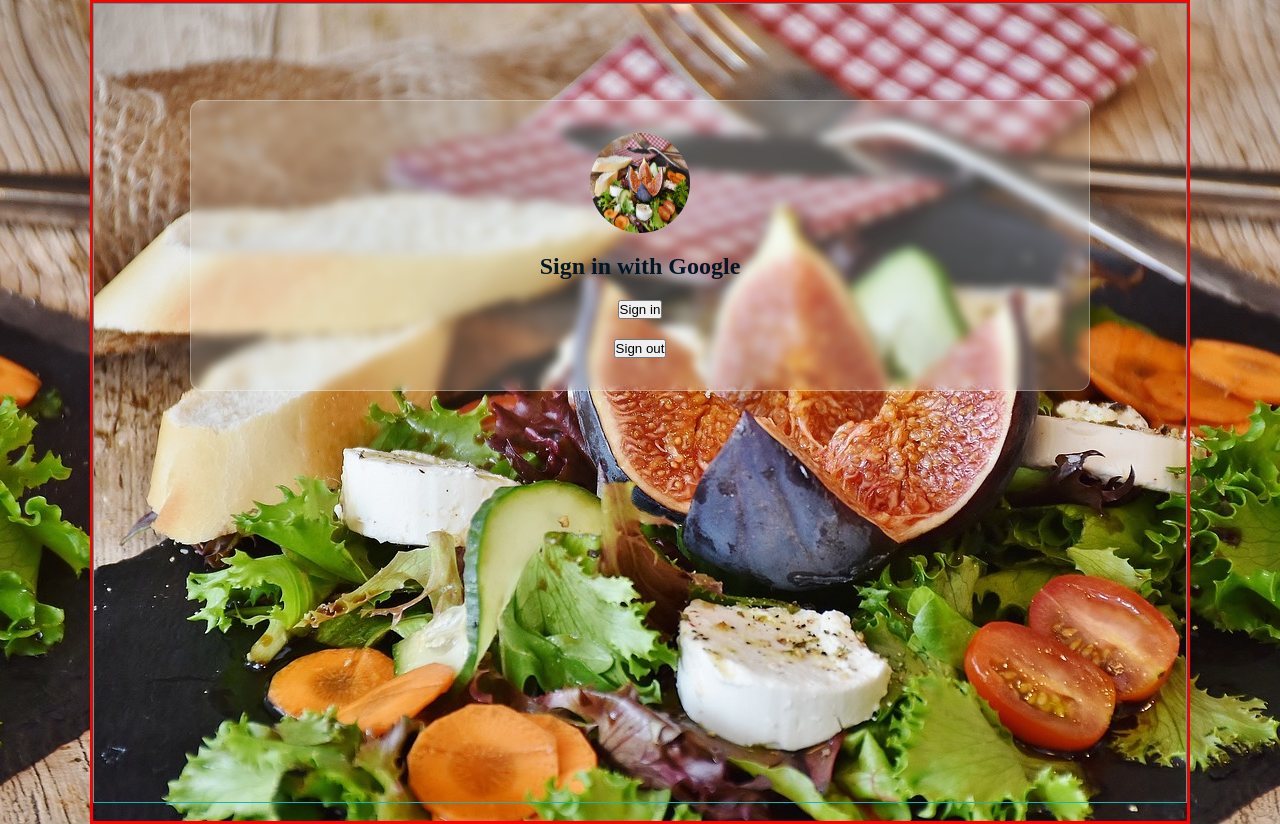
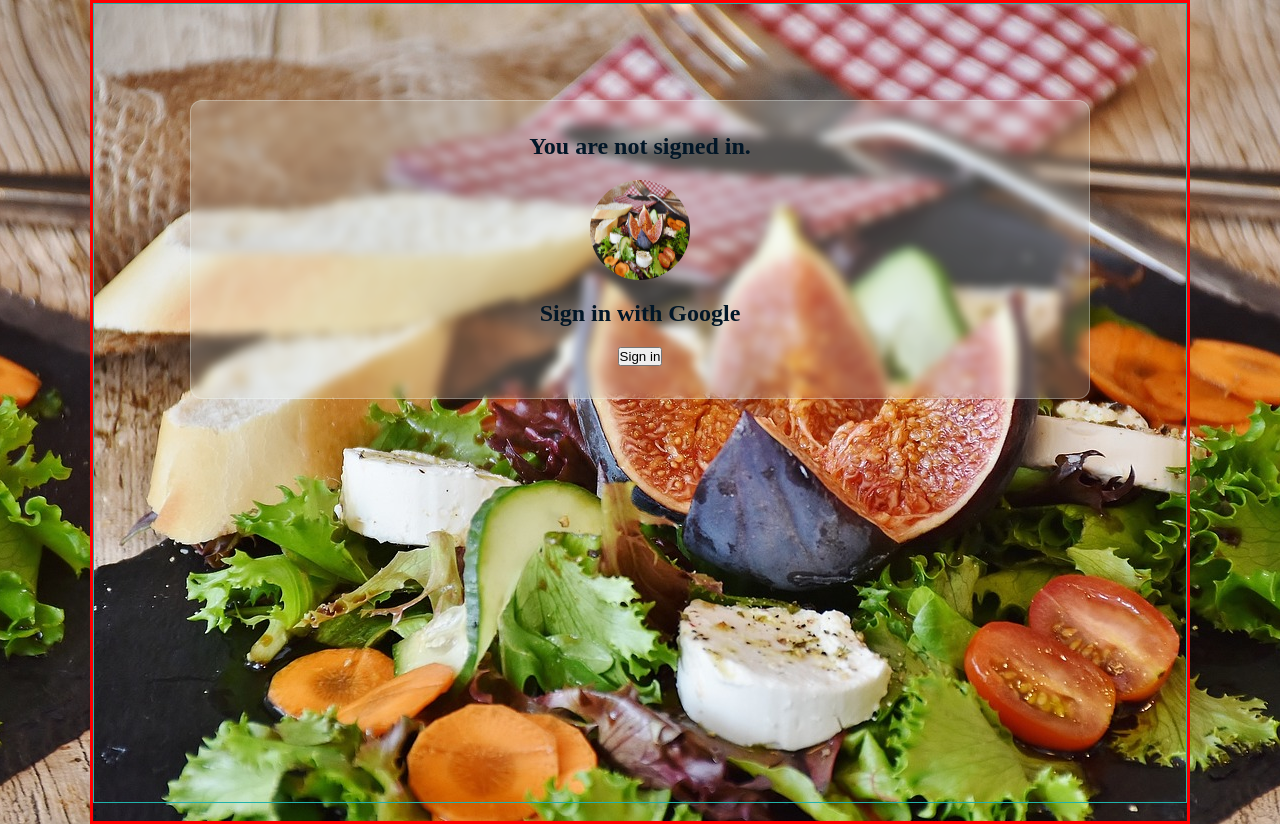
Before and after one commit to itsTHL/match-my-craving, a Next.js app: page / in a window 1280 px wide. Built offline with nearby package versions, Linux system fonts and the light colour scheme; no server answers.

Commit message:
fix error and refactor code

```diff
--- /dev/null
+++ b/src/components/Login.js
@@ -0,0 +1,34 @@
+import styles from "./Login.module.css";
+import { useSession, signIn, signOut } from "next-auth/react";
+import Image from "next/image";
+
+export default function Login() {
+  const { data: session } = useSession();
+  console.log("session is: ", session);
+
+  if (session) {
+    return (
+      <>
+        <div>Hey {session.user.name}!</div>
+        <button onClick={() => signOut("google")}>Sign out</button>
+      </>
+    );
+  } else {
+    return (
+      <>
+        <div className={`${styles.index__container}`}>
+          <h2>You are not signed in.</h2>
+          <Image
+            src="/salad.jpg"
+            alt="photo of a salad"
+            width="100"
+            height="100"
+          />
+          <h2>Sign in with Google</h2>
+          <button onClick={() => signIn("google")}>Sign in</button>
+          {/* <UserForm /> */}
+        </div>
+      </>
+    );
+  }
+}
--- /dev/null
+++ b/src/components/Login.module.css
@@ -0,0 +1,11 @@
+.index__container {
+  /* border: 0.5px solid var(--color-primary-bright); */
+  border: 0.5px solid rgba(245, 255, 250, 0.3);
+  background: rgba(245, 255, 250, 0.2);
+  backdrop-filter: blur(5px);
+  padding: 2rem;
+  border-radius: var(--border-radius-medium);
+  display: flex;
+  gap: 20px;
+  flex-direction: column;
+}
--- a/src/pages/index.js
+++ b/src/pages/index.js
@@ -1,13 +1,9 @@
 import Head from "next/head";
-import Image from "next/image";
 import styles from "@/styles/index.module.css";
 import UserForm from "@/components/UserForm";
-import { useSession, signIn, signOut } from "next-auth/react";
+import Login from "@/components/Login";
 
 export default function Home() {
-  const { data: session } = useSession();
-  console.log("session is: ", session);
-
   return (
     <>
       <Head>
@@ -16,18 +12,7 @@
         <link rel="icon" href="/favicon.ico" />
       </Head>
       <main className={`${styles.main}`}>
-        <div className={`${styles.index__container}`}>
-          <Image
-            src="/salad.jpg"
-            alt="photo of a salad"
-            width="100"
-            height="100"
-          />
-          <h2>Sign in with Google</h2>
-          <button onClick={() => signIn("google")}>Sign in</button>
-          <button onClick={() => signOut("google")}>Sign out</button>
-          {/* <UserForm /> */}
-        </div>
+        <Login />
       </main>
     </>
   );
--- a/src/styles/index.module.css
+++ b/src/styles/index.module.css
@@ -3,15 +3,3 @@
   padding: 6rem;
   min-height: 100vh;
 }
-
-.index__container {
-  /* border: 0.5px solid var(--color-primary-bright); */
-  border: 0.5px solid rgba(245, 255, 250, 0.3);
-  background: rgba(245, 255, 250, 0.2);
-  backdrop-filter: blur(5px);
-  padding: 2rem;
-  border-radius: var(--border-radius-medium);
-  display: flex;
-  gap: 20px;
-  flex-direction: column;
-}
```
Also changed, not shown: db/models/User.js (+5 -4 lines), src/pages/api/auth/[...nextauth].js (+5 -3 lines).
